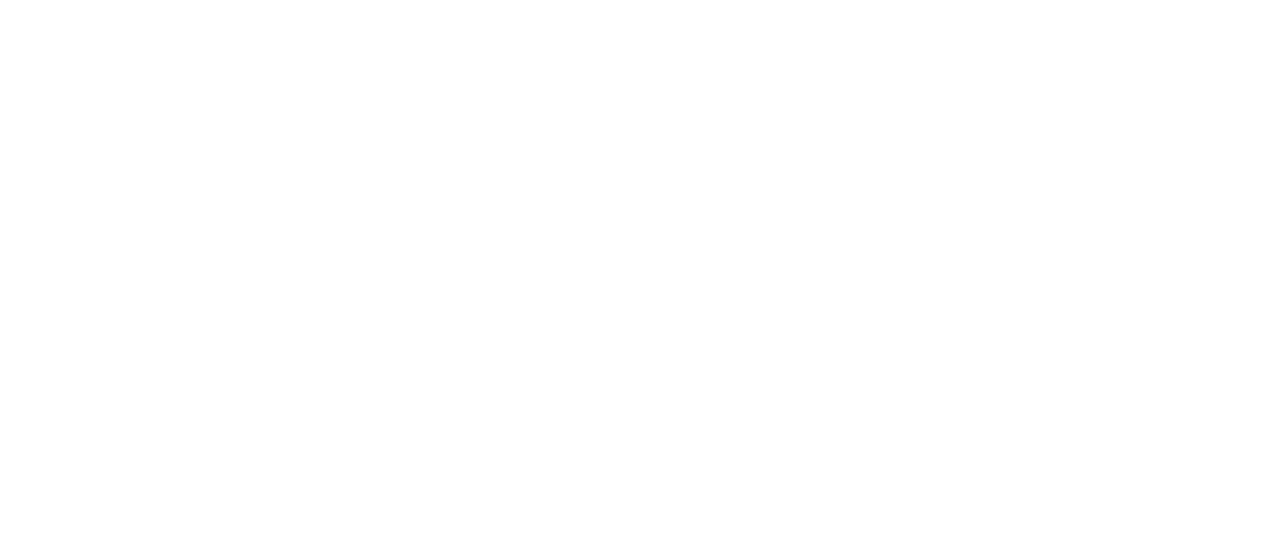
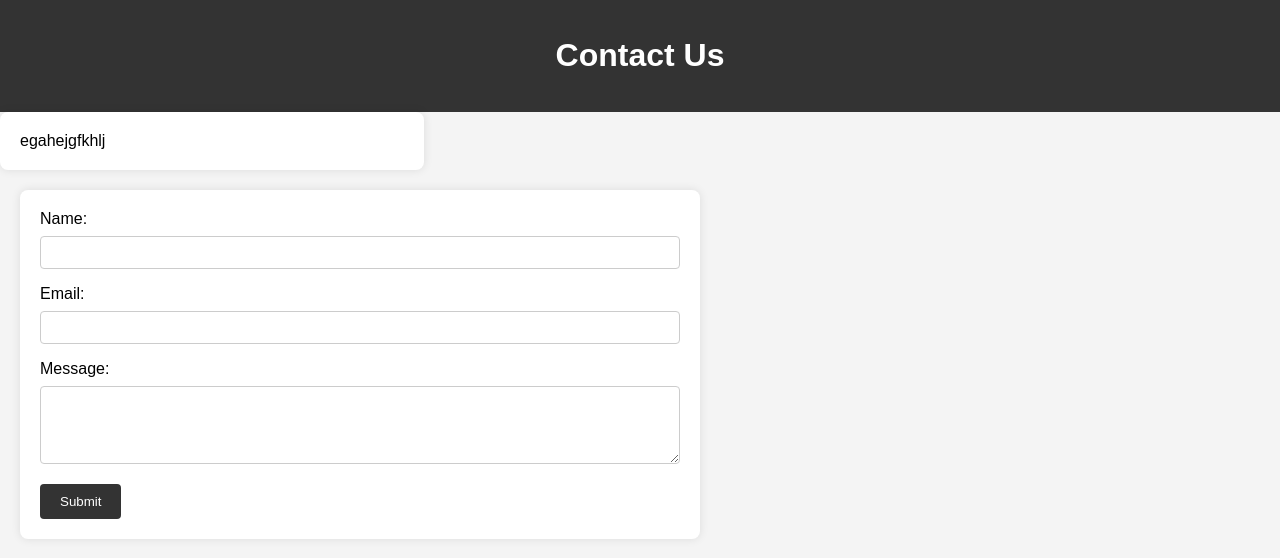
Before and after one commit to alexa178/Adidas, a plain HTML site: page help.html in a window 1280 px wide. Drawn offline with Linux system fonts and the light colour scheme.

Commit message:
new stuuf/updates

```diff
--- /dev/null
+++ b/help.css
@@ -0,0 +1,62 @@
+body {
+    font-family: Arial, sans-serif;
+    background-color: #f4f4f4;
+    margin: 0;
+    padding: 0;
+    display: flex;
+    flex-direction: column;
+}
+
+header {
+    background-color: #333;
+    color: #fff;
+    text-align: center;
+    padding: 1em;
+}
+
+main {
+    display: flex;
+    flex: 1;
+}
+
+.message-container {
+    width: 30%;
+    padding: 20px;
+    background-color: #fff;
+    border-radius: 8px;
+    box-shadow: 0 0 10px rgba(0, 0, 0, 0.1);
+}
+
+section {
+    flex: 1;
+    margin: 20px;
+    padding: 20px;
+    width: 50%;
+    background-color: #fff;
+    border-radius: 8px;
+    box-shadow: 0 0 10px rgba(0, 0, 0, 0.1);
+}
+
+label {
+    display: block;
+    margin-bottom: 8px;
+}
+
+input,
+textarea {
+    width: 100%;
+    padding: 8px;
+    margin-bottom: 16px;
+    border: 1px solid #ccc;
+    border-radius: 4px;
+    box-sizing: border-box;
+}
+
+button {
+    background-color: #333;
+    color: #fff;
+    padding: 10px 20px;
+    border: none;
+    border-radius: 4px;
+    cursor: pointer;
+}
--- a/help.html
+++ b/help.html
@@ -3,10 +3,32 @@
 <head>
     <meta charset="UTF-8">
     <meta name="viewport" content="width=device-width, initial-scale=1.0">
+    <link rel="stylesheet" href="help.css">
     <link rel="icon" type="image/png" href="./photos/adidas-favicon.png">
-    <title>Adidas</title>
+    <title>Contact Us</title>
 </head>
 <body>
 
+    <header>
+        <h1>Contact Us</h1>
+    </header>
+    <div class="message-container">
+        egahejgfkhlj
+    </div>
+    <section>
+        <form>
+            <label for="name">Name:</label>
+            <input type="text" id="name" name="name" required>
+
+            <label for="email">Email:</label>
+            <input type="email" id="email" name="email" required>
+
+            <label for="message">Message:</label>
+            <textarea id="message" name="message" rows="4" required></textarea>
+
+            <button type="submit">Submit</button>
+        </form>
+    </section>
+
 </body>
 </html>
```
Also changed, not shown: index.html (+1 -1 lines).
